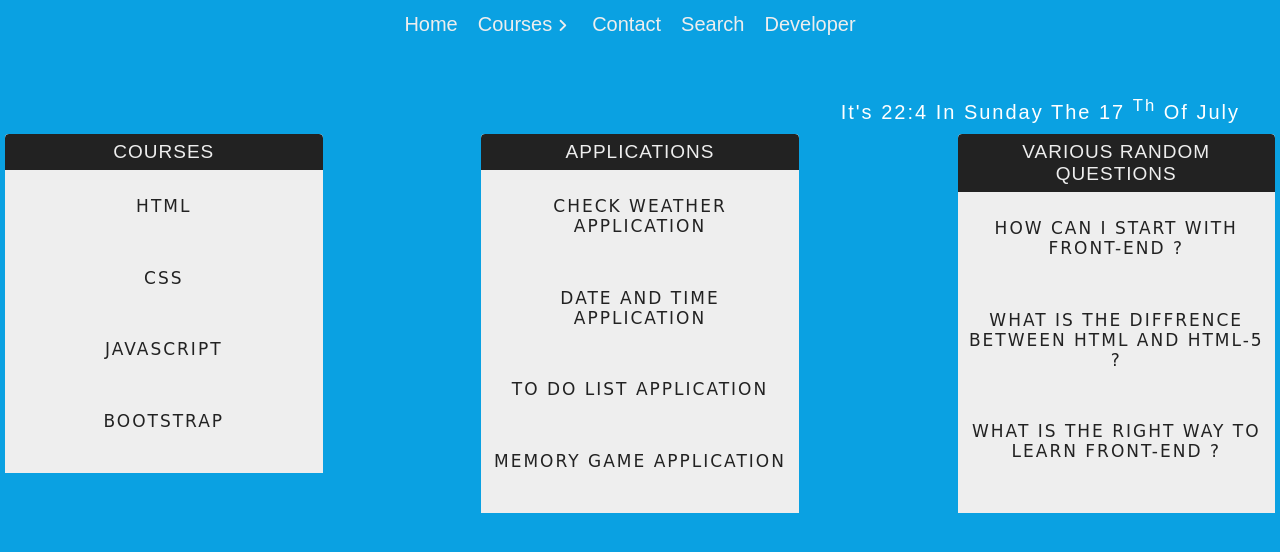
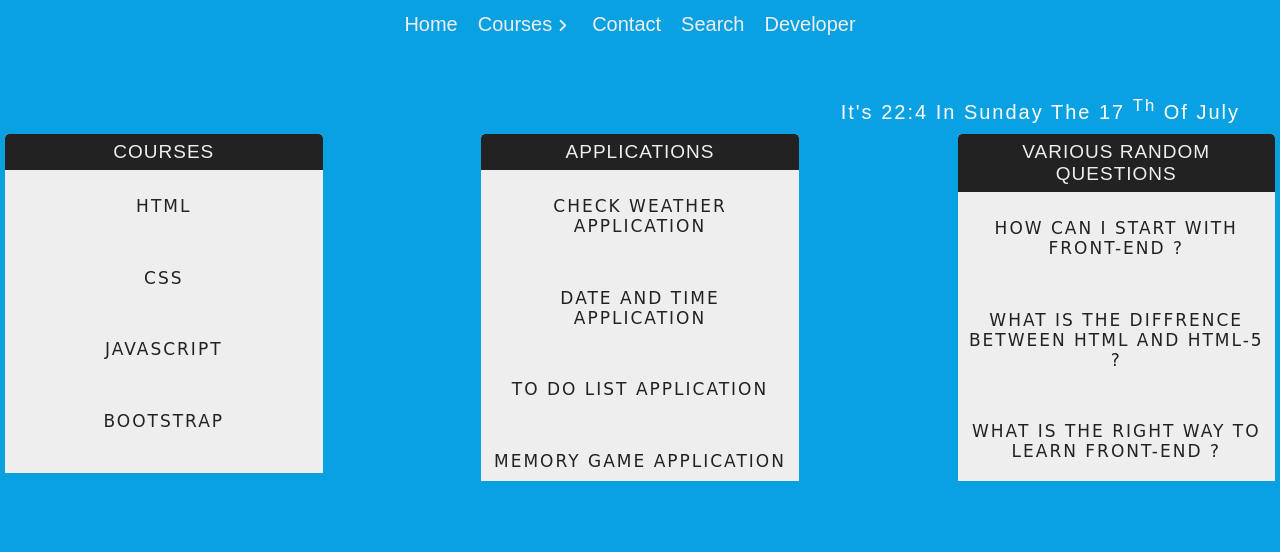
Before and after one commit to mostafamohamed123456/Tood, a plain HTML site: page index.html in a window 1280 px wide. Drawn offline with Linux system fonts and the light colour scheme; no server answers.

Commit message:
modify css file

```diff
--- a/css/style.css
+++ b/css/style.css
@@ -44,6 +44,7 @@ nav .navBar-list li a .fas{
 .parent-section > div{
     display:inline-block;
     width:calc(100%/4);
+    max-height: 347px;
 }
 .child-no-1{
     float: left;
```
